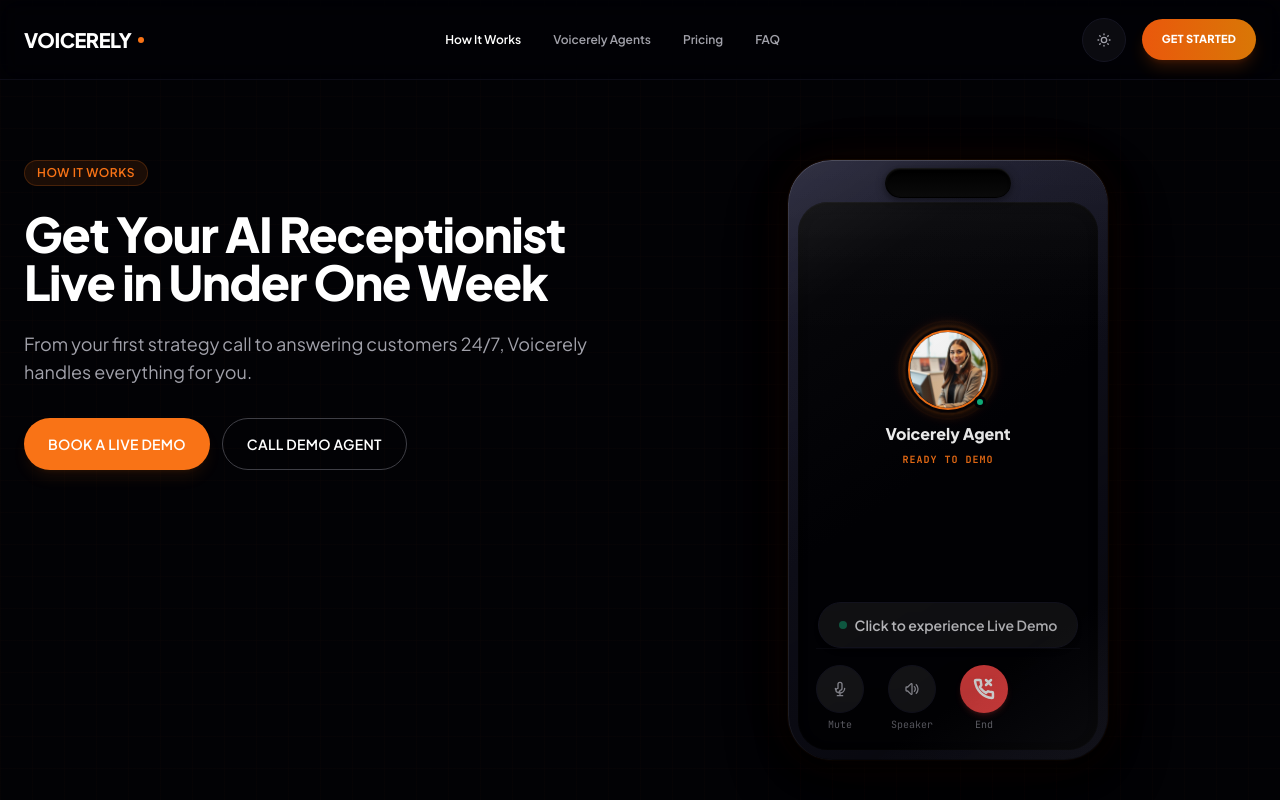
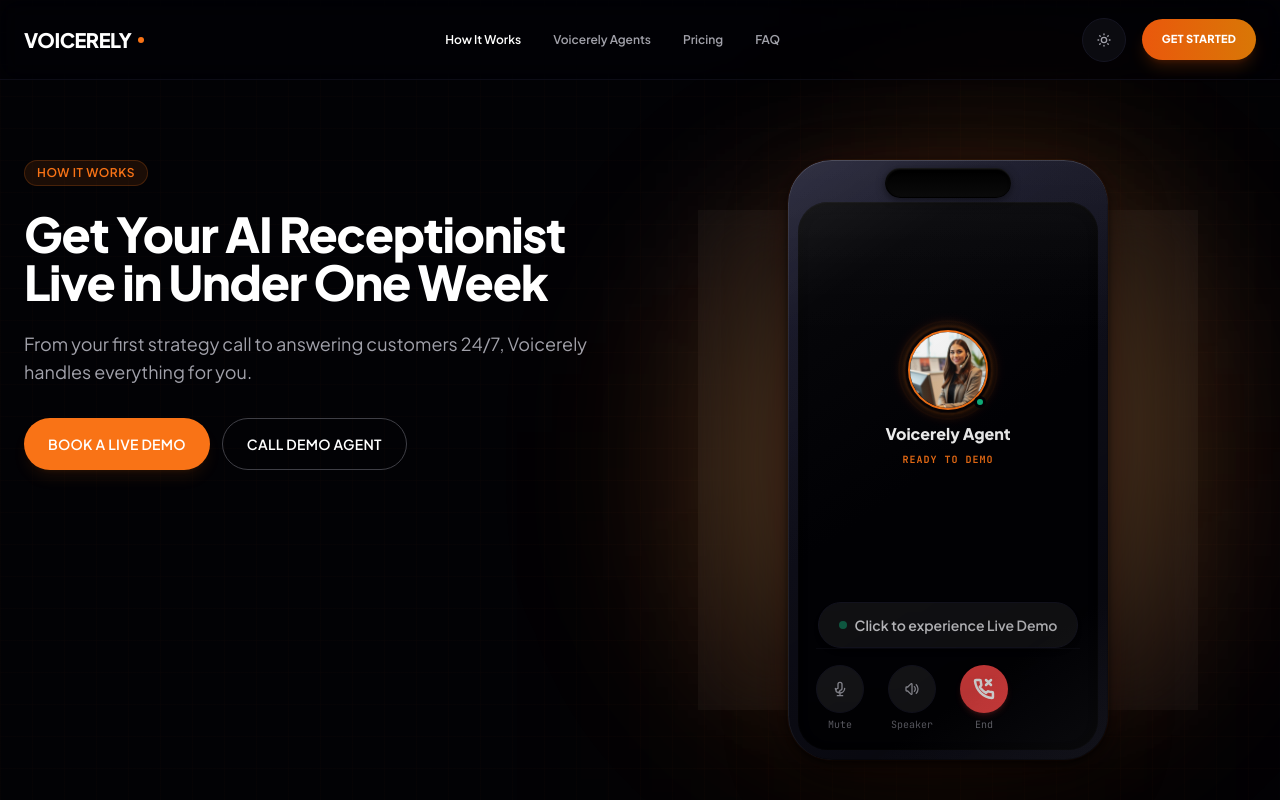
Before and after one commit to amvijaysai-dot/voicerely-website, a website: page howitworks.html in a window 1280 px wide. Shown: the top 800 px of the page. Drawn offline with Linux system fonts and the light colour scheme.

Commit message:
Update phone MOCK

```diff
--- a/css/animations.css
+++ b/css/animations.css
@@ -1,4 +1,91 @@
 /* Animation keyframes and utility classes */
+
+/* Premium Hero Phone Glow Effect - howitworks.html */
+.hero-phone-glow-container {
+    position: relative;
+    display: inline-block;
+}
+
+/* Main orange glow behind phone */
+.hero-phone-glow {
+    position: absolute;
+    top: 50%;
+    left: 50%;
+    transform: translate(-50%, -50%);
+    width: 650px;
+    height: 650px;
+    background: radial-gradient(circle,
+        rgba(255,140,0,0.30) 0%,
+        rgba(255,120,0,0.18) 35%,
+        rgba(255,90,0,0.08) 60%,
+        transparent 80%);
+    filter: blur(70px);
+    z-index: 0;
+    pointer-events: none;
+}
+
+/* White glass glow above phone */
+.hero-phone-glass-glow {
+    position: absolute;
+    top: 45%;
+    left: 50%;
+    transform: translate(-50%, -50%);
+    width: 420px;
+    height: 420px;
+    background: rgba(255, 255, 255, 0.1);
+    filter: blur(90px);
+    z-index: 1;
+    pointer-events: none;
+}
+
+/* Glass reflection behind phone */
+.hero-phone-glass-reflection {
+    position: absolute;
+    top: 50%;
+    left: 50%;
+    transform: translate(-50%, -50%);
+    width: 500px;
+    height: 500px;
+    background: rgba(255, 255, 255, 0.03);
+    backdrop-filter: blur(30px);
+    z-index: 2;
+    pointer-events: none;
+}
+
+/* Ambient lighting - top right orange blob */
+.hero-ambient-top {
+    position: absolute;
+    top: 0;
+    right: 0;
+    width: 180px;
+    height: 180px;
+    background: rgba(255, 140, 0, 0.18);
+    filter: blur(120px);
+    z-index: 0;
+    pointer-events: none;
+}
+
+/* Ambient lighting - bottom left orange blob */
+.hero-ambient-bottom {
+    position: absolute;
+    bottom: 0;
+    left: 0;
+    width: 220px;
+    height: 220px;
+    background: rgba(255, 140, 0, 0.12);
+    filter: blur(140px);
+    z-index: 0;
+    pointer-events: none;
+}
+
+/* Phone with soft shadow */
+.hero-phone-mockup {
+    position: relative;
+    z-index: 3;
+    box-shadow:
+        0 35px 80px rgba(0, 0, 0, 0.45),
+        0 0 120px rgba(255, 120, 0, 0.18);
+}
 
 /* Equalizer bar animations */
 @keyframes equalizer-1 {
--- a/howitworks.html
+++ b/howitworks.html
@@ -117,15 +117,28 @@
             </div>
 
 <!-- Right Phone Call Interface Terminal Frame -->
-            <div class="w-full lg:w-1/2 flex justify-center shrink-0 mobile-mockup-wrapper md:items-start md:h-full">
+             <div class="w-full lg:w-1/2 flex justify-center shrink-0 mobile-mockup-wrapper md:items-start md:h-full">
 
               <!-- Visible strictly below the fold on mobile devices -->
               <h2 class="md:hidden text-[26px] font-extrabold text-white [.light_&]:text-gray-900 mb-6 tracking-tight font-sans text-center">
                 Call the Demo Agent
               </h2>
 
-              <!-- IMMUTABLE PHONE CONTAINER - Same dimensions as index.html -->
-              <div class="phone-mockup-container relative overflow-hidden howitworks-phone-mockup">
+              <!-- Premium Hero Phone Glow Container -->
+              <div class="hero-phone-glow-container">
+                <!-- Main orange glow behind phone -->
+                <div class="hero-phone-glow"></div>
+                <!-- White glass glow above phone -->
+                <div class="hero-phone-glass-glow"></div>
+                <!-- Glass reflection behind phone -->
+                <div class="hero-phone-glass-reflection"></div>
+                <!-- Ambient lighting - top right -->
+                <div class="hero-ambient-top"></div>
+                <!-- Ambient lighting - bottom left -->
+                <div class="hero-ambient-bottom"></div>
+
+                <!-- IMMUTABLE PHONE CONTAINER - Same dimensions as index.html -->
+                <div class="phone-mockup-container relative overflow-hidden howitworks-phone-mockup hero-phone-mockup">
                 <!-- Dynamic Island -->
                 <div class="dynamic-island"></div>
 
```
